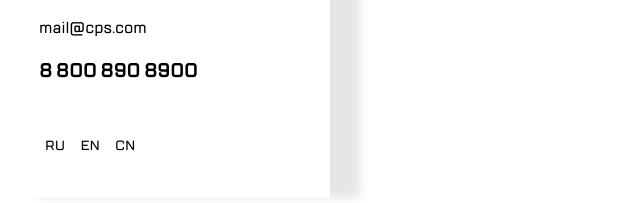
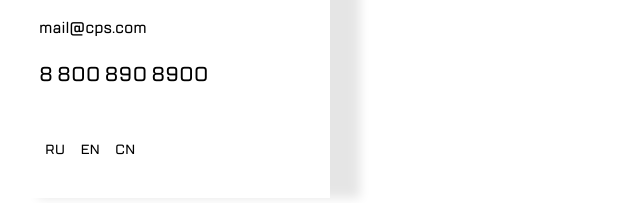
Before and after one commit to dajiquwe/webcore1.4, a plain HTML site: page index.html in a window 1280 px wide. Shown: the part 836-1039 px from the top of the page, 0-640 px from the left. Drawn offline with Linux system fonts and the light colour scheme.

Commit message:
fix contacts

```diff
--- a/index.html
+++ b/index.html
@@ -32,8 +32,8 @@
             <div class="menu__button"><button class="ic"><img src="icons2/icon5.svg" alt="#"></button></div>
         </div>
         <div class="menu__contacts">
-            <span><a href="#">mail@cps.com</a></span>
-            <h3><a href="#">8 800 890 8900</a></h3>
+            <a href="#">mail@cps.com</a><br/><br/>
+            <a href="#" class="number">8 800 890 8900</a>
         </div>
         <div class="menu__lang">
             <button class="lang">RU</button>
--- a/style2.css
+++ b/style2.css
@@ -90,6 +90,11 @@ div.menu__contacts a{
     color: black;
 }
 
+.number {
+    font-size: 20px;
+    font-style: bold;
+}
+
 .lang {
     background: white;
     border: none;
```
